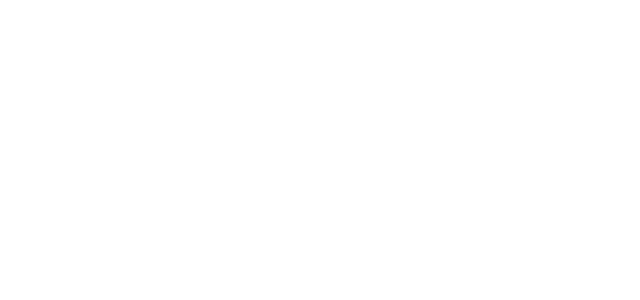
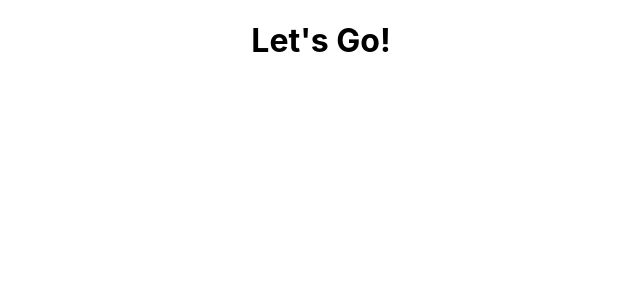
Before and after one commit to VDeshh/Netflix-Clone, a React (Create React App) app in the folder netflix-clone/: page / in a window 1280 px wide. Shown: the top 300 px of the page, without its empty margins (319-959 px from the left). Built offline with nearby package versions, Linux system fonts and the light colour scheme.

Commit message:
initial test

```diff
--- a/netflix-clone/src/App.js
+++ b/netflix-clone/src/App.js
@@ -4,7 +4,7 @@
 function App() {
   return (
     <div className="App">
-
+      <h1>Let's Go!</h1>
     </div>
   );
 }
```
